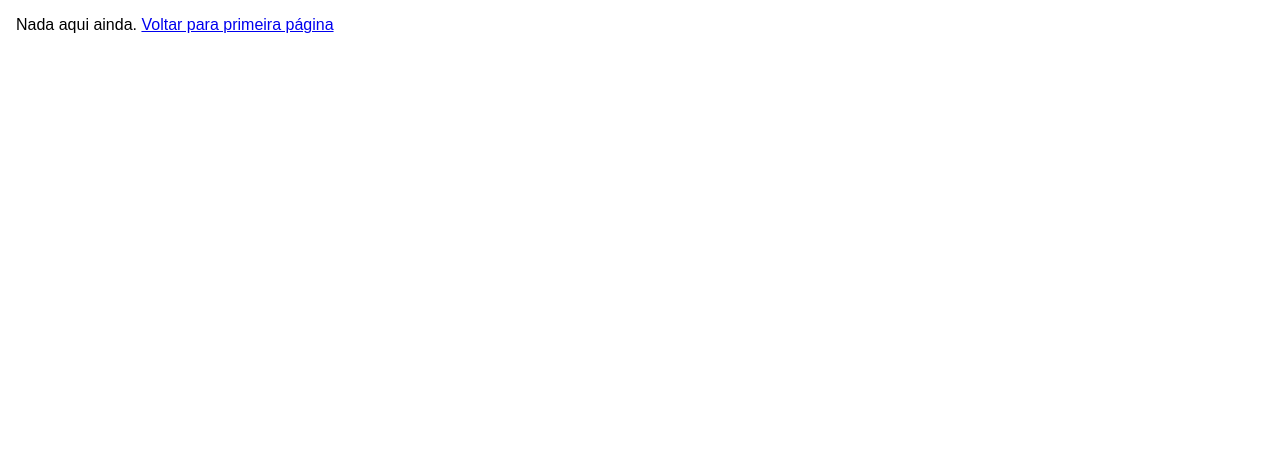
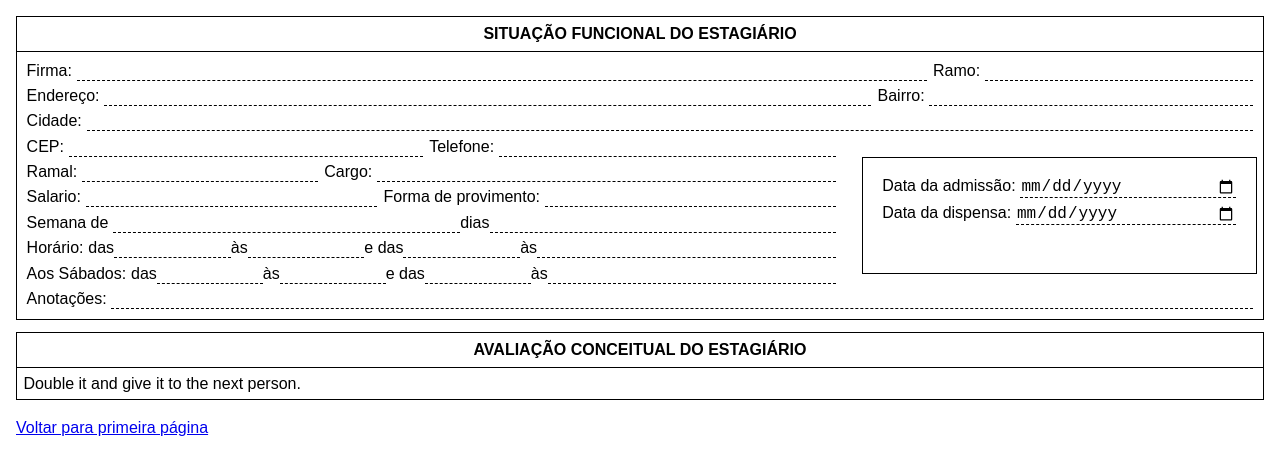
Before and after one commit to pedroanuda/ficha-estagio, a plain HTML site: page segundapagina.html in a window 1280 px wide. Drawn offline with Linux system fonts and the light colour scheme.

Commit message:
2o Update

```diff
--- /dev/null
+++ b/css/segunda-pagina.css
@@ -0,0 +1,80 @@
+@import url(style.css);
+
+body {
+    display: flex;
+    flex-direction: column;
+    gap: .8rem;
+}
+
+.secao {
+    display: flex;
+    flex-direction: column;
+}
+
+.secao-titulo {
+    border: 1px solid black;
+    padding: .5rem;
+    text-align: center;
+    text-transform: uppercase;
+}
+
+.secao-conteudo {
+    border: 1px solid black;
+    border-top: none;
+    box-sizing: border-box;
+    overflow-x: hidden;
+    padding: .4rem;
+}
+
+.campos-textos,
+.campos-textos > .parte1 {
+    display: flex;
+    flex-wrap: wrap;
+    box-sizing: border-box;
+}
+
+.campos-textos > .parte1 {
+    width: 64%;
+    flex-grow: 1;
+}
+
+.campos-textos > .parte2 {
+    border: 1px solid black;
+    padding: 1rem;
+    margin: 1.4rem 0 .8rem 1.4rem;
+    width: 32%;
+    box-sizing: border-box;
+}
+
+.campo_texto label {
+    font-weight: normal;
+}
+
+.campo_texto:has(#firma) {
+    width: 72%;
+}
+
+.campo_texto:has(#ramo) {
+    width: 25%;
+}
+
+.campo_texto:has(#endereco) {
+    width: 58%;
+}
+
+.campo_texto:has(#bairro) {
+    width: 20%;
+}
+
+.campo_texto:has(#cep, #telefone #ramal) {
+    width: 33.33%;
+}
+
+.campo_texto:has(#cargo) {
+    width: 60%;
+}
+
+.sm {
+    flex-grow: 0;
+    width: 3%;
+}
--- a/style.css
+++ b/css/style.css
@@ -54,6 +54,7 @@ main {
     padding: .2rem;
     flex-grow: 1;
     display: flex;
+    box-sizing: border-box;
 }
 
 .campo_texto label {
@@ -66,6 +67,13 @@ main {
     flex-grow: 1;
     border-bottom: 1px dashed black;
     outline: none;
+    appearance: none;
+    box-sizing: border-box;
+    font-size: 1rem;
+}
+
+.campo_texto input[type="number"]::-webkit-inner-spin-button {
+    appearance: none;
 }
 
 .campo_texto input:is(:focus-within) {
@@ -118,6 +126,7 @@ main {
     box-sizing: border-box;
     border: none;
     appearance: none;
+    -moz-appearance: none;
     text-align: center;
 }
 
--- a/segundapagina.html
+++ b/segundapagina.html
@@ -4,11 +4,115 @@
     <meta charset="UTF-8">
     <meta http-equiv="X-UA-Compatible" content="IE=edge">
     <meta name="viewport" content="width=device-width, initial-scale=1.0">
-    <link rel="stylesheet" href="style.css">
+    <link rel="stylesheet" href="css/segunda-pagina.css">
     <title>Ficha de Frequência - Página 2</title>
 </head>
 <body>
-    Nada aqui ainda.
-    <a href="index.html">Voltar para primeira página</a>
+    <section class="secao">
+        <h4 class="secao-titulo">Situação Funcional do Estagiário</h4>
+        <div class="secao-conteudo">
+            <div class="campos-textos">
+                <div class="campo_texto">
+                    <label for="firma">Firma: </label>
+                    <input type="text" id="firma">
+                </div>
+                <div class="campo_texto">
+                    <label for="ramo">Ramo:</label>
+                    <input type="text" id="ramo">
+                </div>
+                <div class="campo_texto">
+                    <label for="endereco">Endereço: </label>
+                    <input type="text" id="endereco">
+                </div>
+                <div class="campo_texto">
+                    <label for="bairro">Bairro: </label>
+                    <input type="text" id="bairro">
+                </div>
+                <div class="campo_texto">
+                    <label for="cidade">Cidade: </label>
+                    <input type="text" id="cidade">
+                </div>
+            </div>
+            <div class="campos-textos">
+                <div class="parte1">
+                    <div class="campo_texto">
+                        <label for="cep">CEP:</label>
+                        <input type="text" id="cep">
+                    </div>
+                    <div class="campo_texto">
+                        <label for="telefone">Telefone:</label>
+                        <input type="text" id="telefone">
+                    </div>
+                    <div class="campo_texto">
+                        <label for="ramal">Ramal:</label>
+                        <input type="text" id="ramal">
+                    </div>
+                    <div class="campo_texto">
+                        <label for="cargo">Cargo: </label>
+                        <input type="text" id="cargo">
+                    </div>
+                    <div class="campo_texto">
+                        <label for="salario">Salario: </label>
+                        <input type="text" id="salario">
+                    </div>
+                    <div class="campo_texto">
+                        <label for="provimento-forma">Forma de provimento:</label>
+                        <input type="text" id="provimento-forma">
+                    </div>
+                    <div class="campo_texto">
+                        <label for="">Semana de </label>
+                        <input type="number" class="sm" min="0" max="7">
+                        <span>dias</span>
+                        <input type="text" class="sm">
+                    </div>
+                    <div class="campo_texto">
+                        <label for="">Horário: </label>
+                        <span>das</span>
+                        <input type="text" class="sm">
+                        <span>às</span>
+                        <input type="text" class="sm">
+                        <span>e das</span>
+                        <input type="text" class="sm">
+                        <span>às</span>
+                        <input type="text">
+                    </div>
+                    <div class="campo_texto">
+                        <label for="">Aos Sábados: </label>
+                        <span>das</span>
+                        <input type="text" class="sm">
+                        <span>às</span>
+                        <input type="text" class="sm">
+                        <span>e das</span>
+                        <input type="text" class="sm">
+                        <span>às</span>
+                        <input type="text">
+                    </div>
+                </div>
+                <div class="parte2">
+                    <div class="campo_texto">
+                        <label for="data-admissao">Data da admissão: </label>
+                        <input type="date" id="data-admissao">
+                    </div>
+                    <div class="campo_texto">
+                        <label for="data-dispensa">Data da dispensa:</label>
+                        <input type="date" id="data-dispensa">
+                    </div>
+                </div>
+                <div class="campo_texto">
+                    <label for="anotacoes">Anotações:</label>
+                    <input type="text" id="anotacoes">
+                </div>
+            </div>
+        </div>
+    </section>
+    <section class="secao">
+        <h4 class="secao-titulo">Avaliação Conceitual do Estagiário</h4>
+        <div class="secao-conteudo">
+            Double it and give it to the next person.
+        </div>
+    </section>
+    <footer>
+        <a href="index.html">Voltar para primeira página</a>
+    </footer>
 </body>
 </html>
```
Also changed, not shown: index.html (+1 -1 lines).
